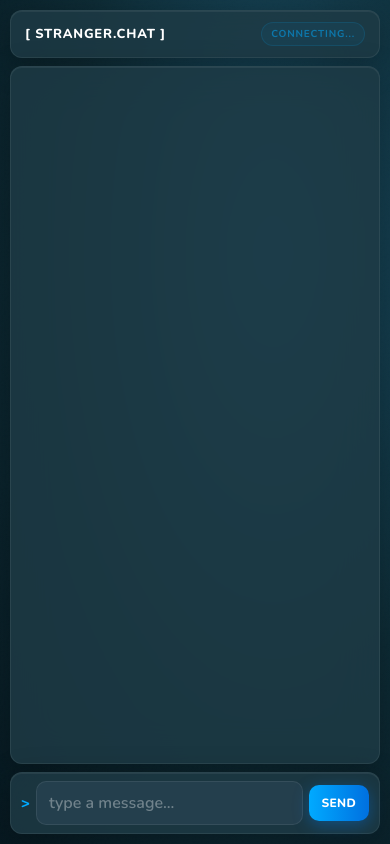
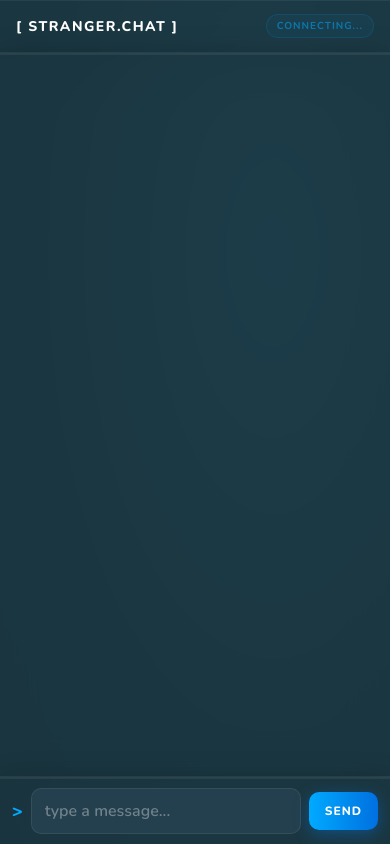
Before and after one commit to Ka-369/Stranger, a website: page public/index.html in a window 390 px wide. Drawn offline with nearby package versions, Linux system fonts and the light colour scheme; no server answers; sample sign-in values are in the browser's storage.

Commit message:
UI change

```diff
--- a/public/style.css
+++ b/public/style.css
@@ -21,6 +21,7 @@
 
 html, body {
   height: 100%;
+  height: 100dvh;
   font-family: 'Nunito', sans-serif;
   background: var(--bg-gradient);
   color: var(--text);
@@ -43,7 +44,8 @@ body::before {
   display: flex;
   flex-direction: column;
   height: 100vh;
-  height: 100dvh; /* fixes mobile browser address bar pushing layout */
+  height: 100dvh;
+  /* Desktop: centered with max width */
   max-width: 700px;
   margin: 0 auto;
   padding: 20px 16px;
@@ -98,7 +100,7 @@ body::before {
 /* ── MESSAGES ── */
 .messages {
   flex: 1;
-  min-height: 0; /* critical — lets the flex child scroll correctly */
+  min-height: 0;
   overflow-y: auto;
   display: flex;
   flex-direction: column;
@@ -112,7 +114,7 @@ body::before {
   box-shadow: 0 8px 32px rgba(0,0,0,0.3), 0 1px 0 rgba(255,255,255,0.06) inset;
   animation: fadeUp 0.45s cubic-bezier(0.22, 1, 0.36, 1) both;
   animation-delay: 0.05s;
-  -webkit-overflow-scrolling: touch; /* smooth momentum scroll on iOS */
+  -webkit-overflow-scrolling: touch;
 }
 
 .messages::-webkit-scrollbar { width: 4px; }
@@ -133,7 +135,7 @@ body::before {
   animation: msgIn 0.25s cubic-bezier(0.22, 1, 0.36, 1) both;
   max-width: 85%;
   align-self: flex-start;
-  word-break: break-word; /* stops long words overflowing on narrow screens */
+  word-break: break-word;
 }
 
 .message.self {
@@ -201,14 +203,14 @@ body::before {
 
 .input-area input {
   flex: 1;
-  min-width: 0; /* prevents input overflowing its flex container */
+  min-width: 0;
   background: var(--input-bg);
   border: 1px solid var(--input-border);
   border-radius: 10px;
   padding: 12px 16px;
   color: var(--text);
   font-family: inherit;
-  font-size: 16px; /* 16px minimum prevents iOS auto-zoom on focus */
+  font-size: 16px;
   font-weight: 600;
   outline: none;
   transition: border-color 0.2s, background 0.2s;
@@ -235,89 +237,79 @@ body::before {
   box-shadow: 0 4px 16px rgba(0, 130, 255, 0.35);
   transition: filter 0.15s, transform 0.15s, box-shadow 0.15s;
   flex-shrink: 0;
-  touch-action: manipulation;          /* removes 300ms tap delay on mobile */
+  touch-action: manipulation;
   -webkit-tap-highlight-color: transparent;
 }
 
-.input-area button:hover {
-  filter: brightness(1.12);
-  box-shadow: 0 6px 24px rgba(0, 130, 255, 0.5);
-}
-
+.input-area button:hover { filter: brightness(1.12); }
 .input-area button:active { transform: scale(0.97); }
 
 
 /* ================================================================
-   RESPONSIVE BREAKPOINTS
+   MOBILE — fills full screen edge to edge
    ================================================================ */
+@media (max-width: 768px) {
+  html, body { overflow: hidden; }
 
-/* Small phones — up to 480px */
-@media (max-width: 480px) {
   .app {
-    padding: 10px;
-    gap: 8px;
+    /* Remove centering — fill the entire screen */
+    max-width: 100%;
+    width: 100%;
+    padding: 0;
+    gap: 0;
+    border-radius: 0;
   }
 
   .header {
-    padding: 11px 14px;
-    border-radius: 12px;
+    border-radius: 0;
+    border-left: none;
+    border-right: none;
+    border-top: none;
+    padding: 14px 16px;
+    flex-shrink: 0;
   }
 
-  .logo {
-    font-size: 13px;
-    letter-spacing: 0.8px;
-  }
+  .logo { font-size: 14px; }
 
   #status {
     font-size: 10px;
-    padding: 4px 9px;
-    letter-spacing: 0.8px;
+    padding: 4px 10px;
+    letter-spacing: 1px;
   }
 
   .messages {
-    padding: 12px;
+    border-radius: 0;
+    border-left: none;
+    border-right: none;
+    padding: 14px 12px;
     gap: 8px;
-    border-radius: 12px;
   }
 
   .message {
     font-size: 13px;
-    padding: 8px 11px;
-    max-width: 92%;
+    max-width: 88%;
   }
 
   .input-area {
-    padding: 8px 10px;
-    gap: 6px;
-    border-radius: 12px;
+    border-radius: 0;
+    border-left: none;
+    border-right: none;
+    border-bottom: none;
+    padding: 10px 12px;
+    gap: 8px;
   }
 
-  .prompt { font-size: 15px; }
-
   .input-area input {
-    padding: 10px 12px;
+    padding: 11px 13px;
   }
 
   .input-area button {
-    padding: 10px 13px;
+    padding: 11px 16px;
     font-size: 12px;
-    letter-spacing: 0.3px;
   }
 }
 
-/* Tablets — 481px to 768px */
-@media (min-width: 481px) and (max-width: 768px) {
-  .app {
-    padding: 16px 14px;
-    gap: 12px;
-  }
-
-  .message { max-width: 88%; }
-}
-
-/* When keyboard opens on mobile, viewport height shrinks below 500px.
-   Hide the header to give messages + input more room. */
+/* Keyboard open — give input max room */
 @media (max-height: 500px) {
   .header { display: none; }
-  .app { padding: 6px 10px; gap: 6px; }
 }
```
